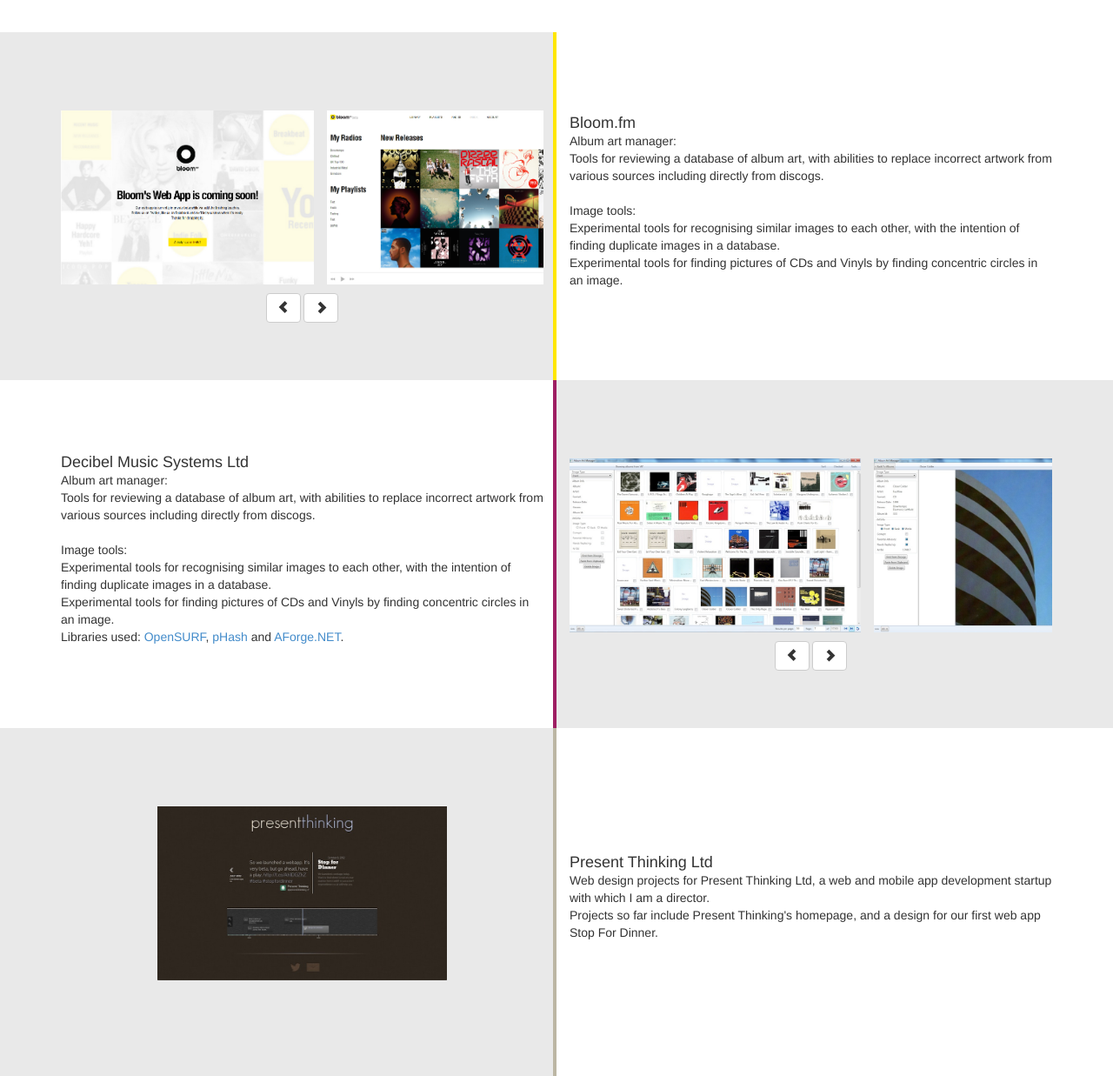
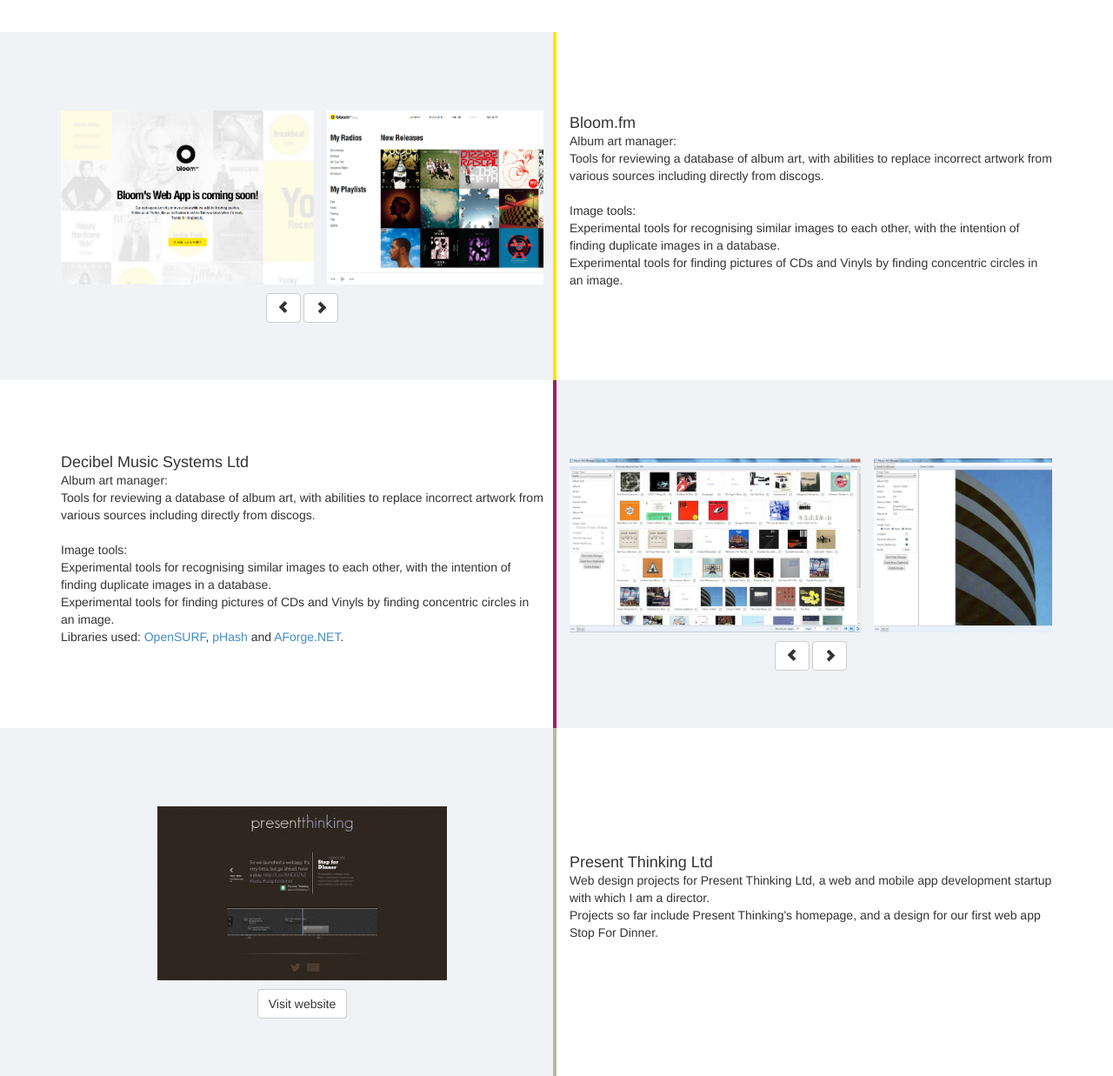
Before and after one commit to robbiemccorkell/robbiemccorkell.github.io, a plain HTML site: page index.html in a window 1280 px wide. Shown: the part 87-1324 px from the top of the page at 87% size. Drawn offline with nearby package versions, Linux system fonts and the light colour scheme.

Commit message:
Changed bg colour and added visit website button

```diff
--- a/css/main.css
+++ b/css/main.css
@@ -109,21 +109,24 @@ body {
 }
 
 .company-row.bloom .row-background div:first-child {
-	border-right: 4px solid #ffe600;
-	background-color: #e9e9e9;
+	border-top: 4px solid #ffe600;
+	border-bottom: 4px solid #ffe600;
+	background-color: #f0f2f6;
 }
 
 .company-row.present-thinking .row-background div:first-child {
-	border-right: 4px solid #bcb6a4;
-	background-color: #e9e9e9;
+	border-top: 4px solid #bcb6a4;
+	border-bottom: 4px solid #bcb6a4;
+	background-color: #f0f2f6;
 }
 
 .company-row.decibel .row-background div:first-child {
-	border-right: 4px solid #9e1f63;
+	border-top: 4px solid #9e1f63;
+	border-bottom: 4px solid #9e1f63;
 }
 
 .company-row.decibel .row-background div:last-child {
-	background-color: #e9e9e9;
+	background-color: #f0f2f6;
 }
 
 
@@ -181,6 +184,23 @@ body {
 		text-align: left;
 	}
 
+	/* Portfolio styling */
+
+	.company-row.bloom .row-background div:first-child {
+		border: none;
+		border-right: 4px solid #ffe600;
+	}
+
+	.company-row.present-thinking .row-background div:first-child {
+		border: none;
+		border-right: 4px solid #bcb6a4;
+	}
+
+	.company-row.decibel .row-background div:first-child {
+		border: none;
+		border-right: 4px solid #9e1f63;
+	}
+
 	/* Cv styling */
 
 	#content .date {
--- a/index.html
+++ b/index.html
@@ -154,6 +154,10 @@
 					<div class="col-md-6 company-carousel-container">
 						<a href="images/pt/homepage.jpg" title="Present Thinkign home page">
 							<img src="images/pt/homepage.jpg" alt="" />
+							<br/>
+							<a href="http://present-thinking.github.io" type="button" class="btn btn-default">
+								Visit website
+							</a>
 						</a>
 					</div>
 					<div class="col-md-6 company-content-container">
```
